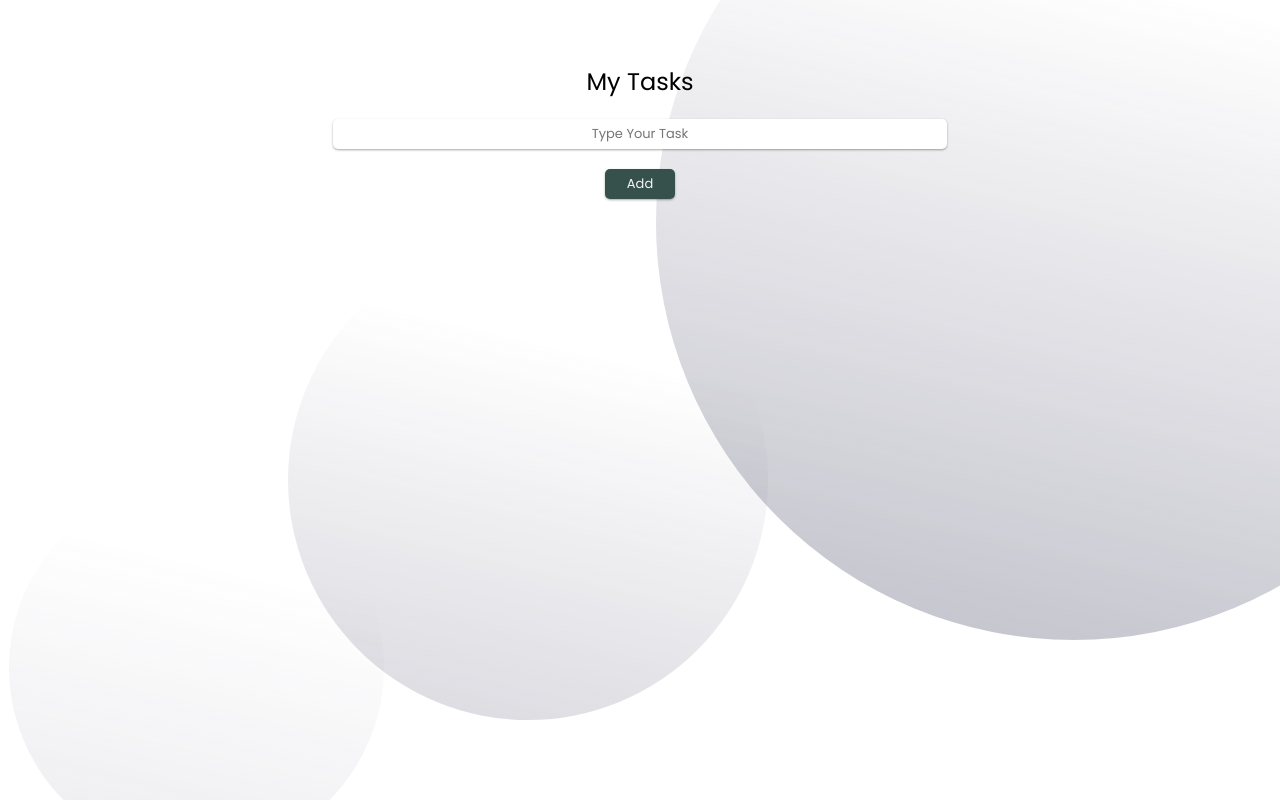
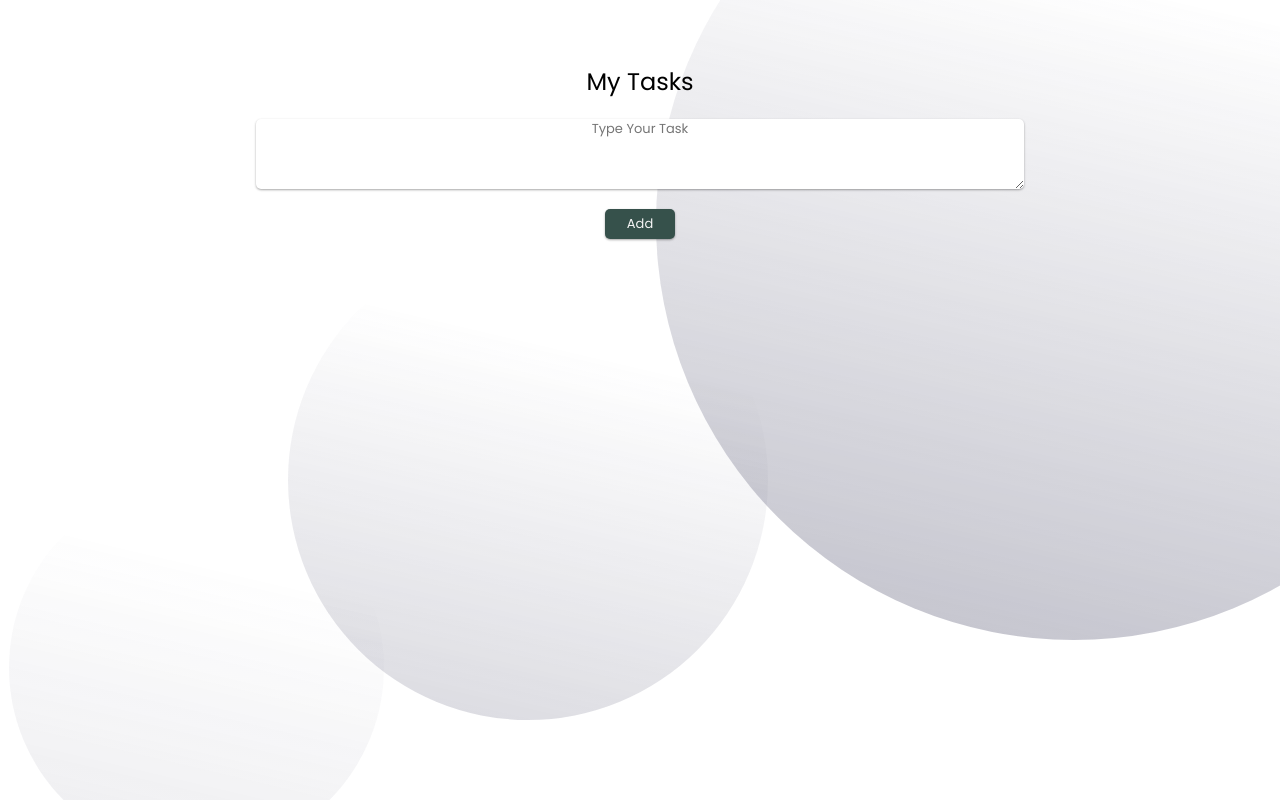
Before and after one commit to Ashraf-Alshashaa/My-Tasks, a website: page public/index.html in a window 1280 px wide. Drawn offline with Linux system fonts and the light colour scheme; no server answers.

Commit message:
Replace the input with textarea

```diff
--- a/public/index.css
+++ b/public/index.css
@@ -59,9 +59,9 @@ h1 {
 }
 
 #taskUserInput {
-  height: 30px;
+  height: 70px;
   text-align: center;
-  width: 80%;
+  width: 100%;
   align-self: center;
   border: none;
   font-size: small;
--- a/public/index.html
+++ b/public/index.html
@@ -14,7 +14,7 @@
     <h1>My Tasks</h1>
     <div id="container">
       <form id="form">
-        <input type="text" id="taskUserInput" placeholder="Type Your Task">
+        <textarea id="taskUserInput" placeholder="Type Your Task"></textarea>
         <button type="submit">Add</button>
       </form>
     </div>
```
